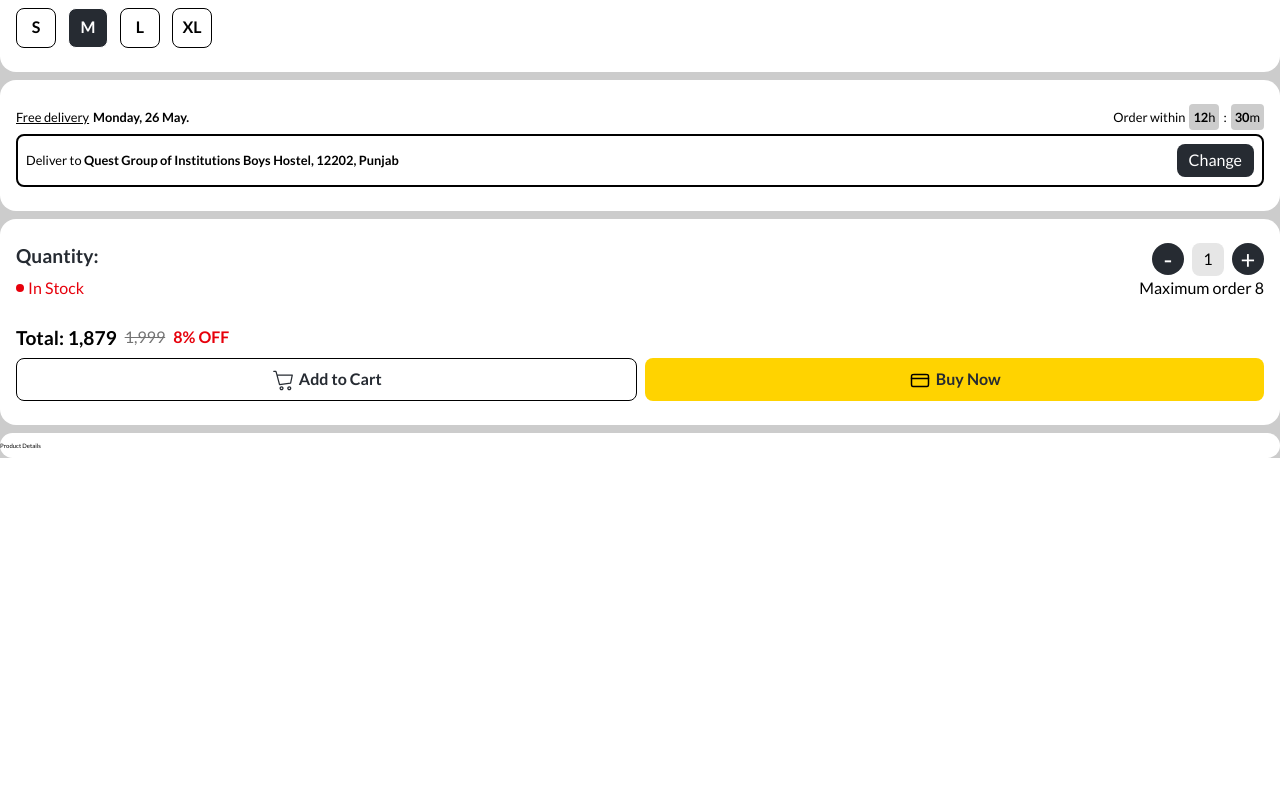
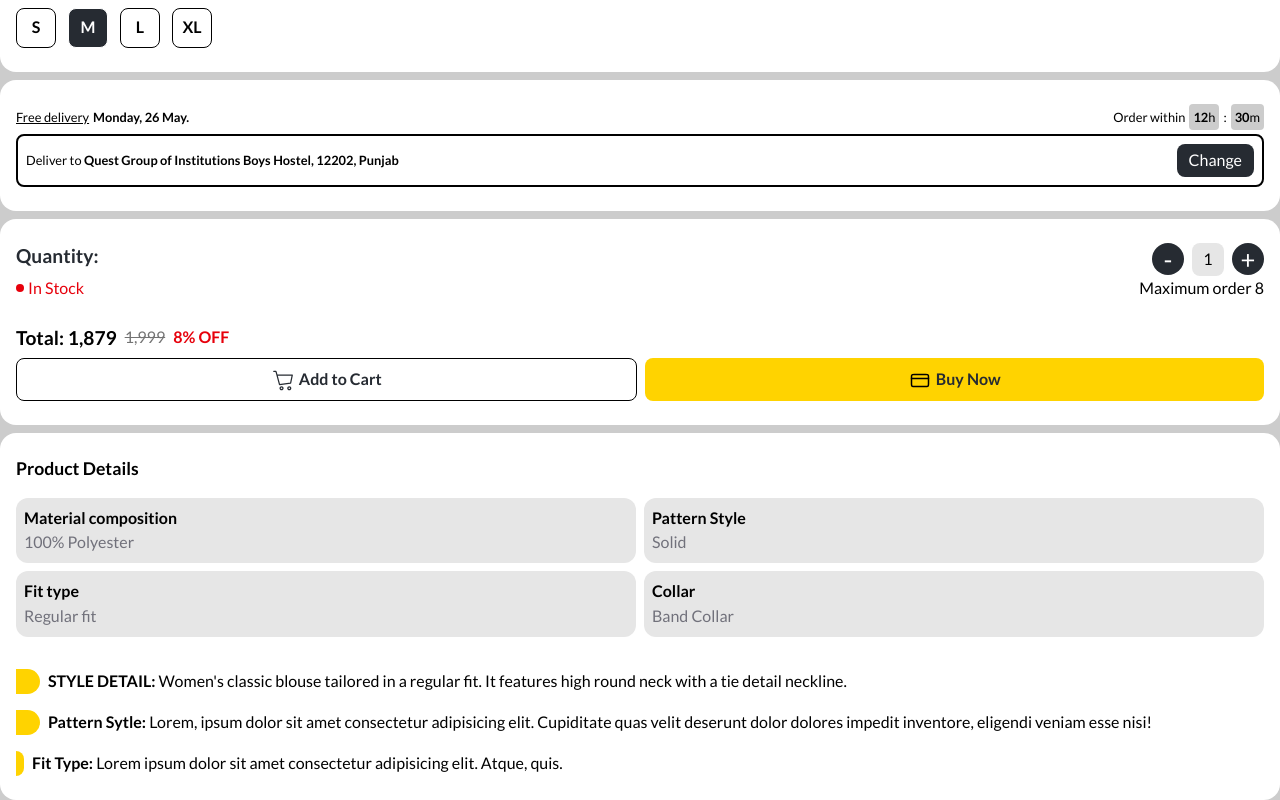
Before and after one commit to Meshil-Maring/e-commerce, a React (Vite) app in the folder client/: page /product-details/1 in a window 1280 px wide. Shown: the part 1054-1854 px from the top of the page. Before the commit the page ends 1512 px from the top, so only its background shows below. Built offline with nearby package versions, Linux system fonts and the light colour scheme.

Commit message:
Production Deatials

```diff
--- a/client/src/components/mobile/product-details/ProductDetailDisciption.jsx
+++ b/client/src/components/mobile/product-details/ProductDetailDisciption.jsx
@@ -1,7 +1,56 @@
 const ProductDetailDisciption = () => {
   return (
-    <section>
-      <p>Product Details</p>
+    <section className="p-4">
+      <p className="text-xl font-bold">Product Details</p>
+
+      <div className="grid grid-cols-2 gap-2 mt-4">
+        <div className="bg-[var(--white-100)] p-2 rounded-xl">
+          <p className="text-lg font-bold">Material composition</p>
+          <p className="text-lg text-zinc-500">100% Polyester</p>
+        </div>
+
+        <div className="bg-[var(--white-100)] p-2 rounded-xl">
+          <p className="text-lg font-bold">Pattern Style</p>
+          <p className="text-lg text-zinc-500">Solid</p>
+        </div>
+
+        <div className="bg-[var(--white-100)] p-2 rounded-xl">
+          <p className="text-lg font-bold">Fit type</p>
+          <p className="text-lg text-zinc-500">Regular fit</p>
+        </div>
+
+        <div className="bg-[var(--white-100)] p-2 rounded-xl">
+          <p className="text-lg font-bold">Collar</p>
+          <p className="text-lg text-zinc-500">Band Collar</p>
+        </div>
+      </div>
+
+      <div className="flex gap-4 flex-col mt-8">
+        <div className="flex gap-2">
+          <div className="h-auto items-center justify-center bg-[var(--primary)] w-6 min-w-[8px] rounded-r-full"></div>
+          <p className="text-lg">
+            <b>STYLE DETAIL:</b> Women's classic blouse tailored in a regular
+            fit. It features high round neck with a tie detail neckline.
+          </p>
+        </div>
+
+        <div className=" gap-2 flex">
+          <div className="h-auto items-center justify-center bg-[var(--primary)] w-6 min-w-[8px] rounded-r-full"></div>
+          <p className="text-lg">
+            <b>Pattern Sytle:</b> Lorem, ipsum dolor sit amet consectetur
+            adipisicing elit. Cupiditate quas velit deserunt dolor dolores
+            impedit inventore, eligendi veniam esse nisi!
+          </p>
+        </div>
+
+        <div className=" gap-2 flex">
+          <div className="h-auto items-center justify-center bg-[var(--primary)] w-6 max-w-[8px] rounded-r-full"></div>
+          <p className="text-lg">
+            <b>Fit Type:</b> Lorem ipsum dolor sit amet consectetur adipisicing
+            elit. Atque, quis.
+          </p>
+        </div>
+      </div>
     </section>
   );
 };
```
